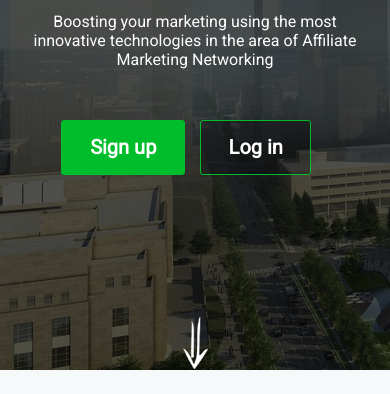
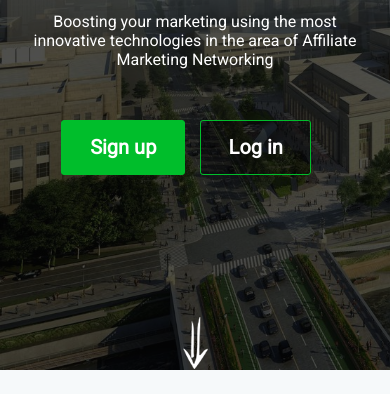
Before and after one commit to YuliaSavchik/aff1, a plain HTML site: page index.html in a window 390 px wide. Shown: the part 270-664 px from the top of the page. Drawn offline with Linux system fonts and the light colour scheme.

Commit message:
replacing media

```diff
--- a/styles/media.aff.css
+++ b/styles/media.aff.css
@@ -1,4 +1,4 @@
-@media (min-width: 1920px)
+@media (max-width: 1920px)
 {
     #home_page_images
     {
@@ -36,13 +36,13 @@
         width: 100%;
         height: 654px;
     }
-    .menu
+    .menu , .menu_white
     {
         width: 87%;
         display: flex;
         justify-content: space-evenly;
     }
-    .button
+    .button , .button_white
     {
         width: 150px;
         height: 50px;
@@ -50,13 +50,13 @@
         justify-content: space-evenly;
         align-items: center;
     }
-    .button_en
+    .button_en , .button_en_white
     {
         width: 45px;
         height: 25px;
         font-size: 14px;
     }
-    .button_login
+    .button_login , .button_login_white
     {
         width: 60px;
         height: 25px;
@@ -93,37 +93,37 @@
         grid-template-columns: 500px;
         grid-template-rows: 1.15fr 165px 0.85fr;
     }
-    .menu
+    .menu , .menu_white
     {
         width: 83%;
         display: flex;
         justify-content: space-evenly;
         align-items: center;
     }
-    .logo
+    .logo , .logo_black
     {
         width: 85px;
         height: 50px;
     }
-    .navigation
+    .navigation , .navigation_white
     {
         width: 85%;
     }
-    .button
+    .button , .button_white
     {
         width: 100px;
         display: flex;
         justify-content: space-between;
         align-items: center;
     }
-    .button_en
+    .button_en , .button_en_white
     {
         width: 35px;
         height: 25px;
         font-size: 12px;
         margin-right: 10px;
     }
-    .button_login
+    .button_login , .button_login_white
     {
         width: 50px;
         height: 25px;
@@ -170,18 +170,18 @@
         width: 100%;
         height: 640px;
     }
-    .menu
+    .menu , .menu_white
     {
         width: 60%;
         display: flex;
         justify-content: center;
     }
-    .logo
+    .logo , .logo_black
     {
         width: 70px;
         height: 35px;
     }
-    .button
+    .button , .button_white
     {
         width: 140px;
         display: flex;
@@ -259,7 +259,7 @@
     {
         display: none;
     }
-    .menu
+    .menu, .menu_white
     {
         width: 95%;
         justify-content: space-between;
```
